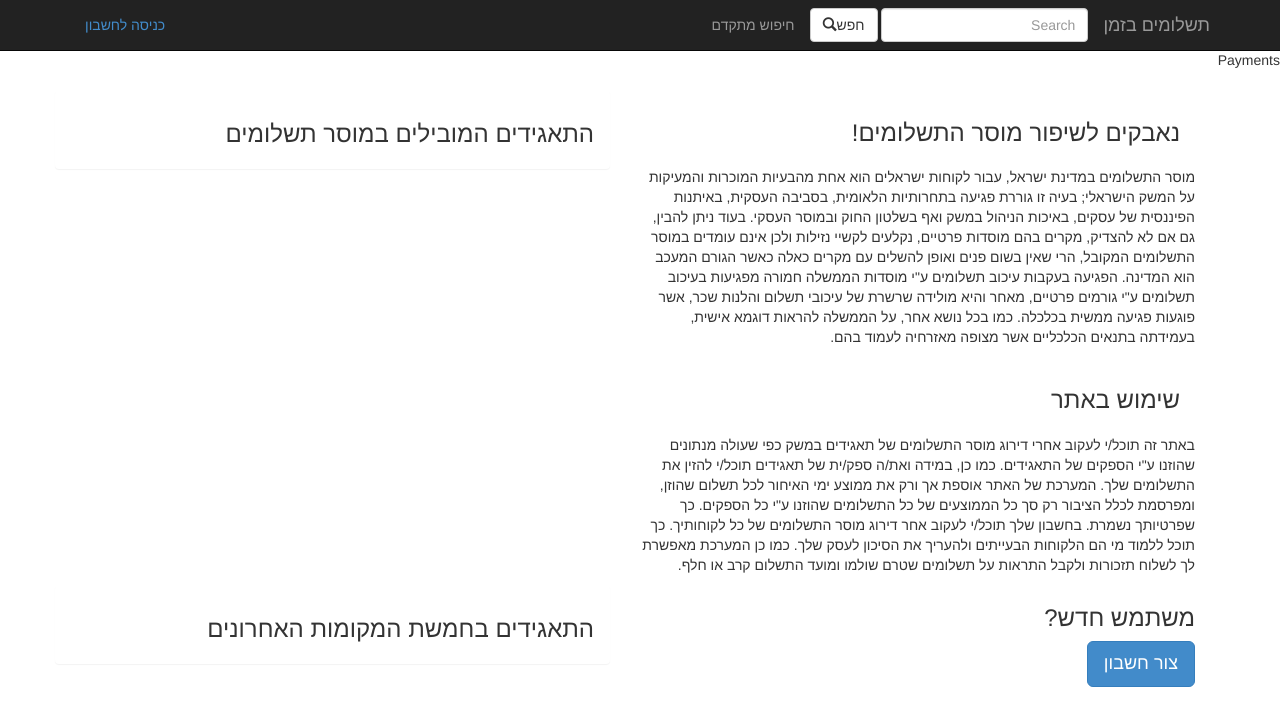
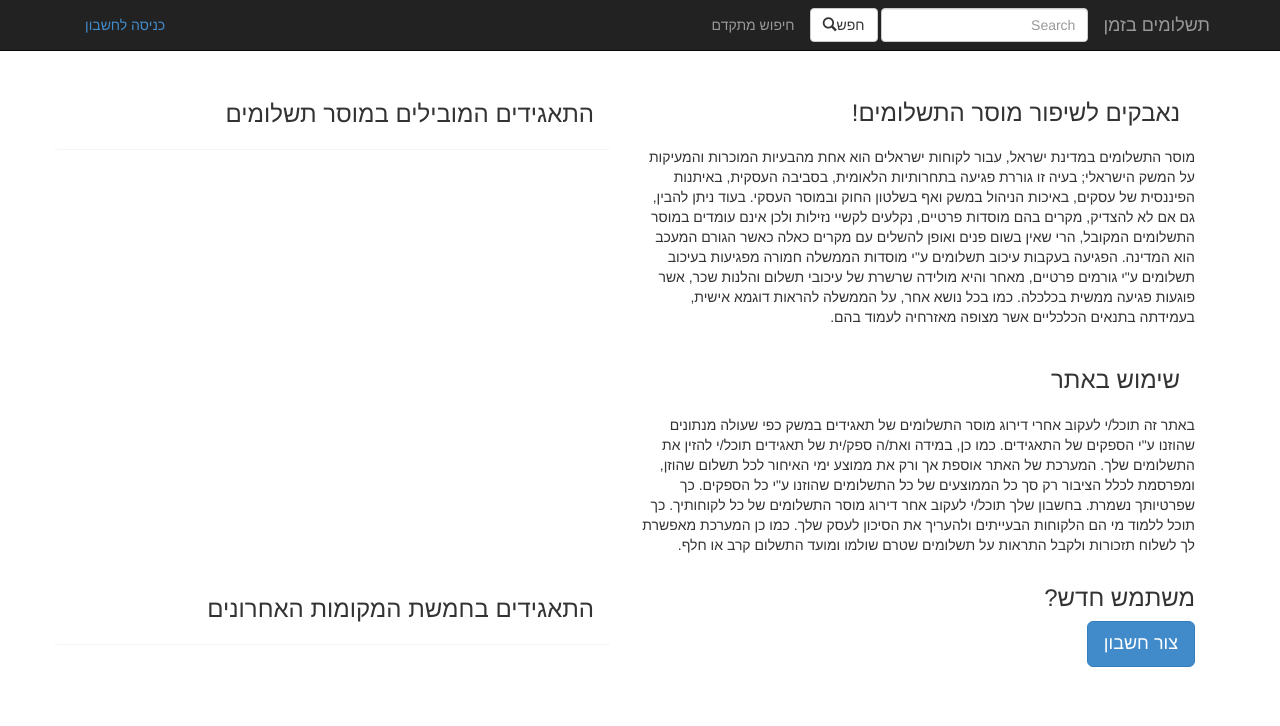
Before and after one commit to rubberduckdev/musar, a Django app: template payments/templates/payments/index.html in a window 1280 px wide. Shown: the top 726 px of the page. Run offline with Django 3.2, Linux system fonts and the light colour scheme; the template is opened without the code that fills it, so the values that code supplies are empty; some libraries are stand-ins or nearby versions.

Commit message:
Removing unneeded word

```diff
--- a/payments/templates/payments/index.html
+++ b/payments/templates/payments/index.html
@@ -1,6 +1,5 @@
 {% extends "base.html" %}
 {% block header %}
-Payments
 {% endblock %}
 {% block content %}
 <div class="container">
```
